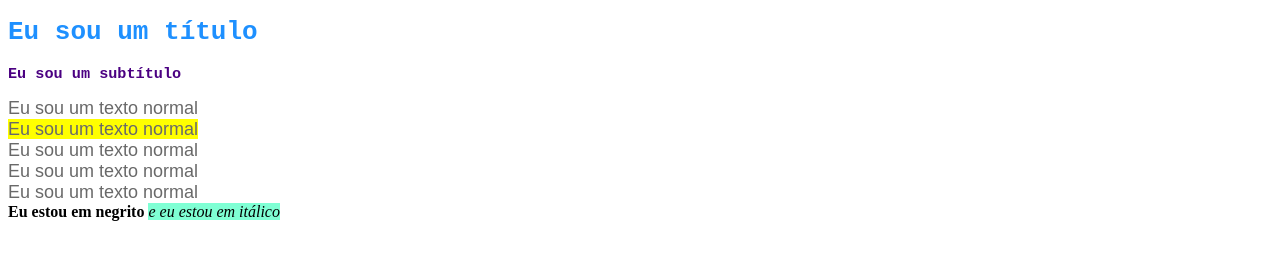
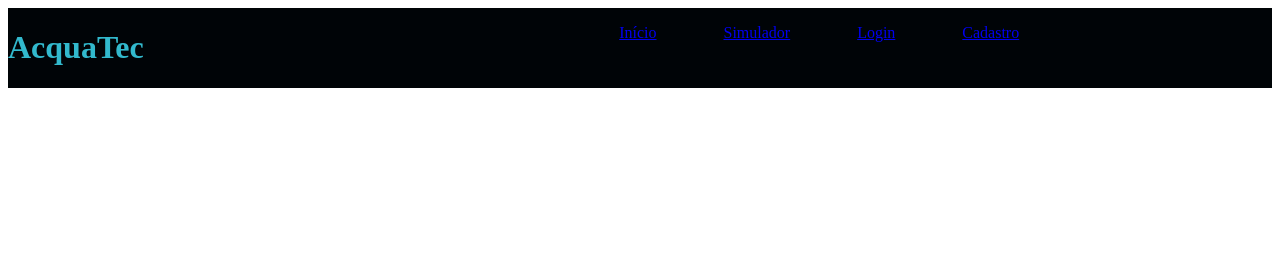
Before and after one commit to FelipeGomes-20/Projeto-Felipe-Gomes, a plain HTML site: page index.html in a window 1280 px wide. Drawn offline with Linux system fonts and the light colour scheme.

Commit message:
Primeira versão do header

```diff
--- a/index.html
+++ b/index.html
@@ -5,20 +5,22 @@
     <meta charset="UTF-8">
     <meta http-equiv="X-UA-Compatible" content="IE=edge">
     <meta name="viewport" content="width=device-width, initial-scale=1.0">
-    <title>Projeto IOT Revolucionário</title>
+    <title>AcquaTec</title>
 <link rel="stylesheet" href="style.css">
 </head>
+    <div class="header">
+        <div class="container">
+            <h1>AcquaTec</h1>
+            <ul class="navbar">
+                <li><a href="#">Início</a></li>
+                <li><a href="#">Simulador</a></li>
+                <li><a href="#">Login</a></li>
+                <li><a href="#">Cadastro</a></li>
+            </ul>
+        </div>
+    </div>
+<body>
 
-<body>
-    <h1>Eu sou um título</h1>
-    <h3>Eu sou um subtítulo</h3>
-    <span>Eu sou um texto normal</span><br>
-    <span class="destaque">Eu sou um texto normal</span><br>
-    <span>Eu sou um texto normal</span><br>
-    <span>Eu sou um texto normal</span><br>
-    <span>Eu sou um texto normal</span><br>
-    <b>Eu estou em negrito</b>
-    <i class="destaque" id="destaqueEspecial">e eu estou em itálico</i>
 </body>
 
 </html>
--- a/style.css
+++ b/style.css
@@ -1,23 +1,24 @@
-h1{
-    color: dodgerblue;
-    font-family: monospace;
+.header{
+    background-color: #000407;
+    color: #32b9cd;
 }
 
-h3 {
-    color: indigo;
-    font-family: monospace;
+.header .container{
+    display: flex;
+    justify-content: space-between;
 }
 
-span{
-    color: dimgray;
-    font-family: Arial;
-    font-size: 18px;
+.navbar{
+    display: flex;
+    list-style: none;
+    width: 400px;
+    justify-content: space-between;
 }
 
-.destaque{
-    background-color: yellow;
+.container{
+    width: 80%;
 }
 
-#destaqueEspecial{
-    background-color: aquamarine;
+p{
+    margin: 0px;
 }
```
Also changed, not shown: sprint1/simulador.html (deleted, +0 -97 lines), sprint1/quantum (1).png (deleted).
